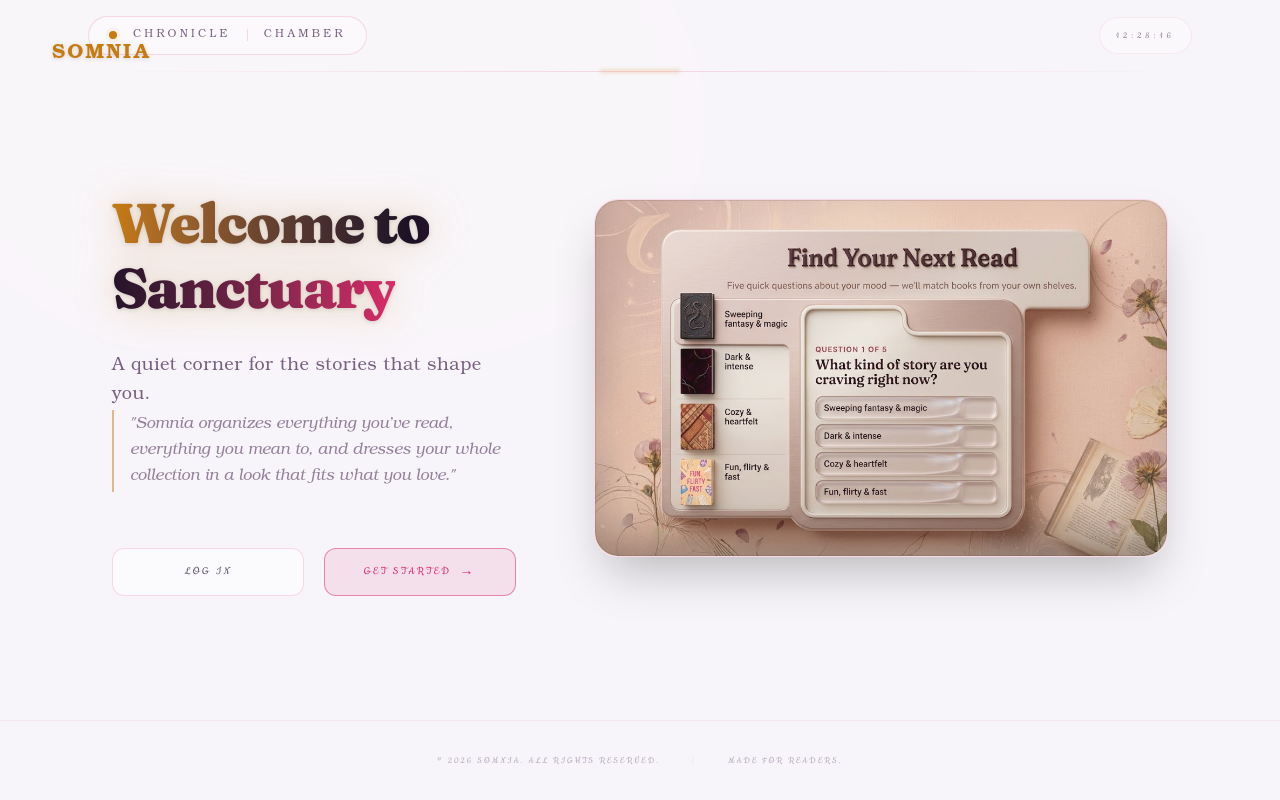
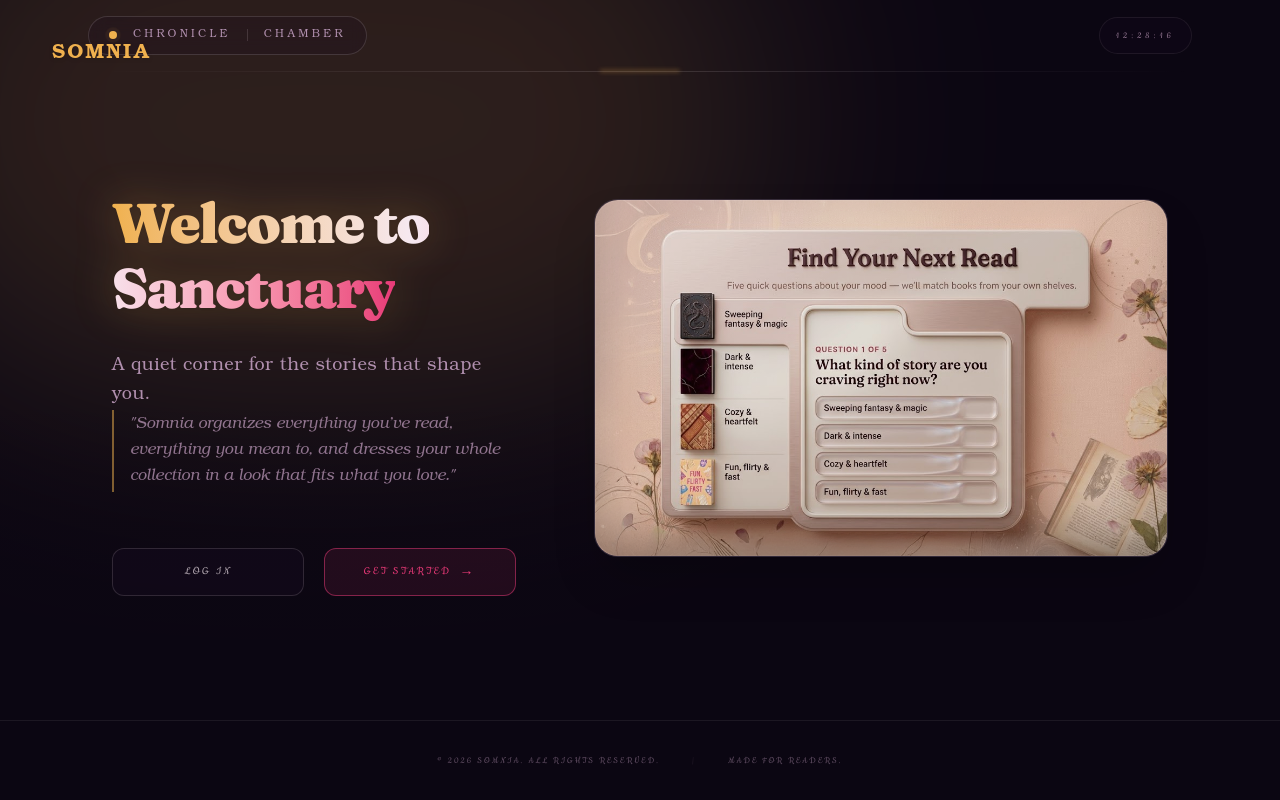
Before and after one commit to Annabelle0726/somnia-library, a React (Vite) app: page /#/welcome in a window 1280 px wide. Built offline with nearby package versions, Linux system fonts and the light colour scheme; no server answers.

Commit message:
perf(Ui): set dark as default mode

```diff
--- a/src/theme/ThemeContext.tsx
+++ b/src/theme/ThemeContext.tsx
@@ -28,7 +28,7 @@ export function ThemeProvider({ children }: { children: ReactNode }) {
     // 初始化 Mode：优先从 localStorage 读取，默认跟随系统 'system'
     const [mode, setMode] = useState<ThemeMode>(() => {
         const savedMode = localStorage.getItem(STORAGE_MODE_KEY) as ThemeMode;
-        return savedMode || 'system';
+        return savedMode || 'dark';
     });
 
     // 主效应：每当 theme 或 mode 变化时，同步更新 DOM 节点属性
```
